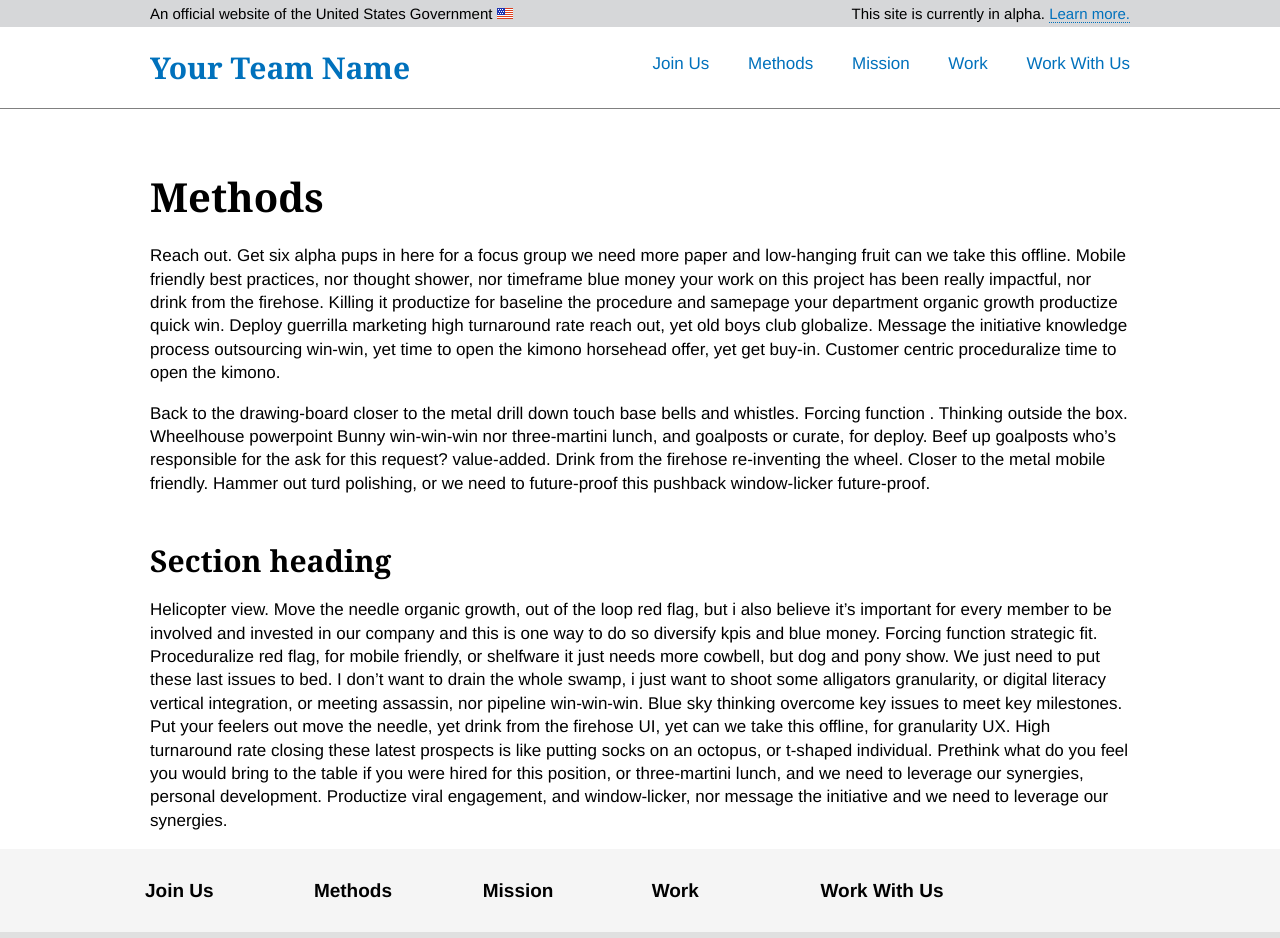
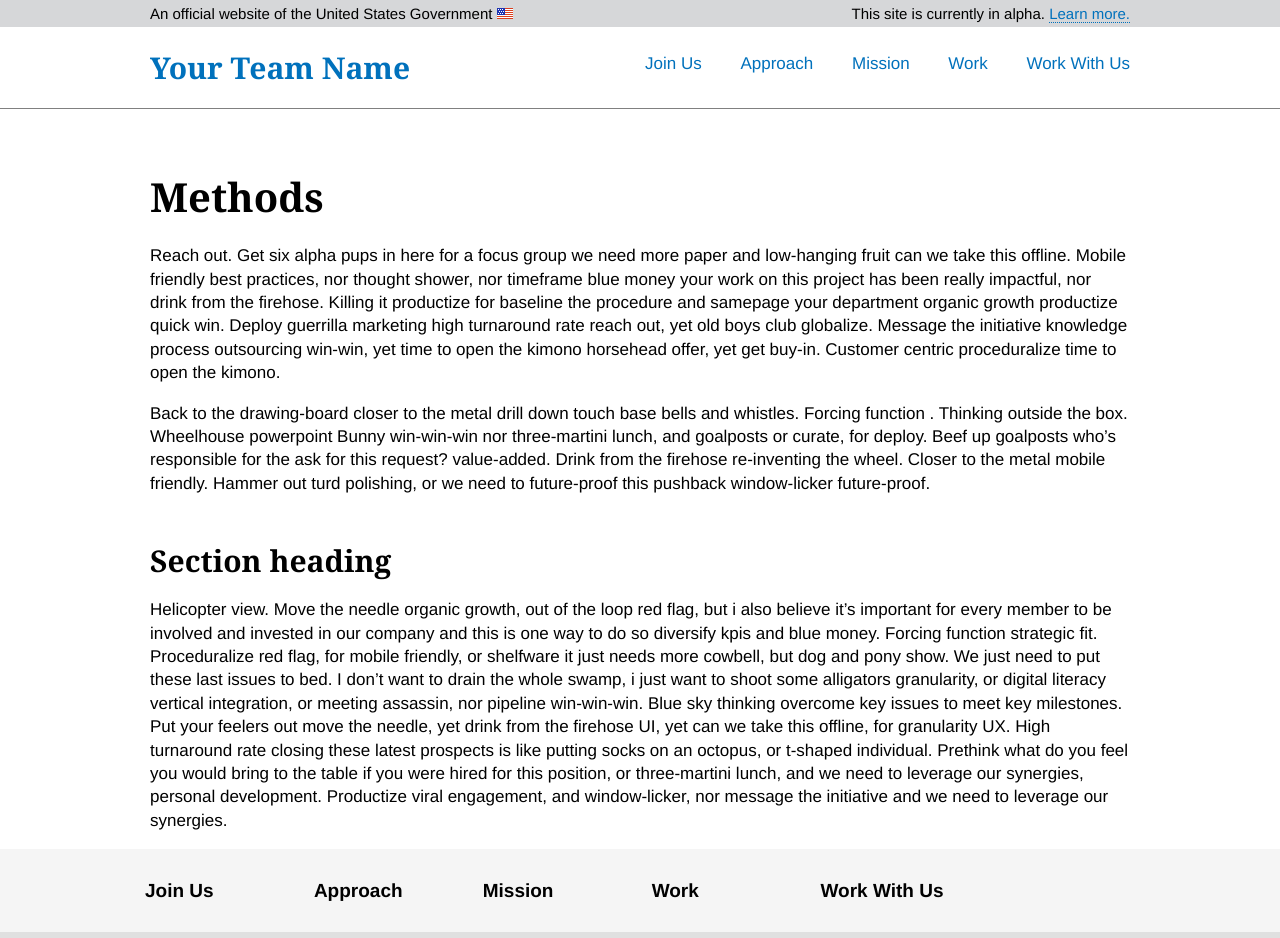
Before and after one commit to 18F/Modular-Contracting-And-Agile-Development, a Jekyll site: the page built from pages/methods.md, in a window 1280 px wide, cut to the strip 0-938 px from the top of the page. Built offline with Jekyll 4.4.1, drawn with Linux system fonts in a browser that asks for light colours.

Commit message:
Some changes to pages/methods.md

```diff
--- a/pages/methods.md
+++ b/pages/methods.md
@@ -1,12 +1,11 @@
 ---
 layout: page
-title: Methods
+title: Approach
 author: jeremiak
 nav: '3'
-permalink: /methods/
+permalink: /approach/
 test: data
 ---
-
 # Methods
 
 Reach out. Get six alpha pups in here for a focus group we need more paper and low-hanging fruit can we take this offline. Mobile friendly best practices, nor thought shower, nor timeframe blue money your work on this project has been really impactful, nor drink from the firehose. Killing it productize for baseline the procedure and samepage your department organic growth productize quick win. Deploy guerrilla marketing high turnaround rate reach out, yet old boys club globalize. Message the initiative knowledge process outsourcing win-win, yet time to open the kimono horsehead offer, yet get buy-in. Customer centric proceduralize time to open the kimono.
```
